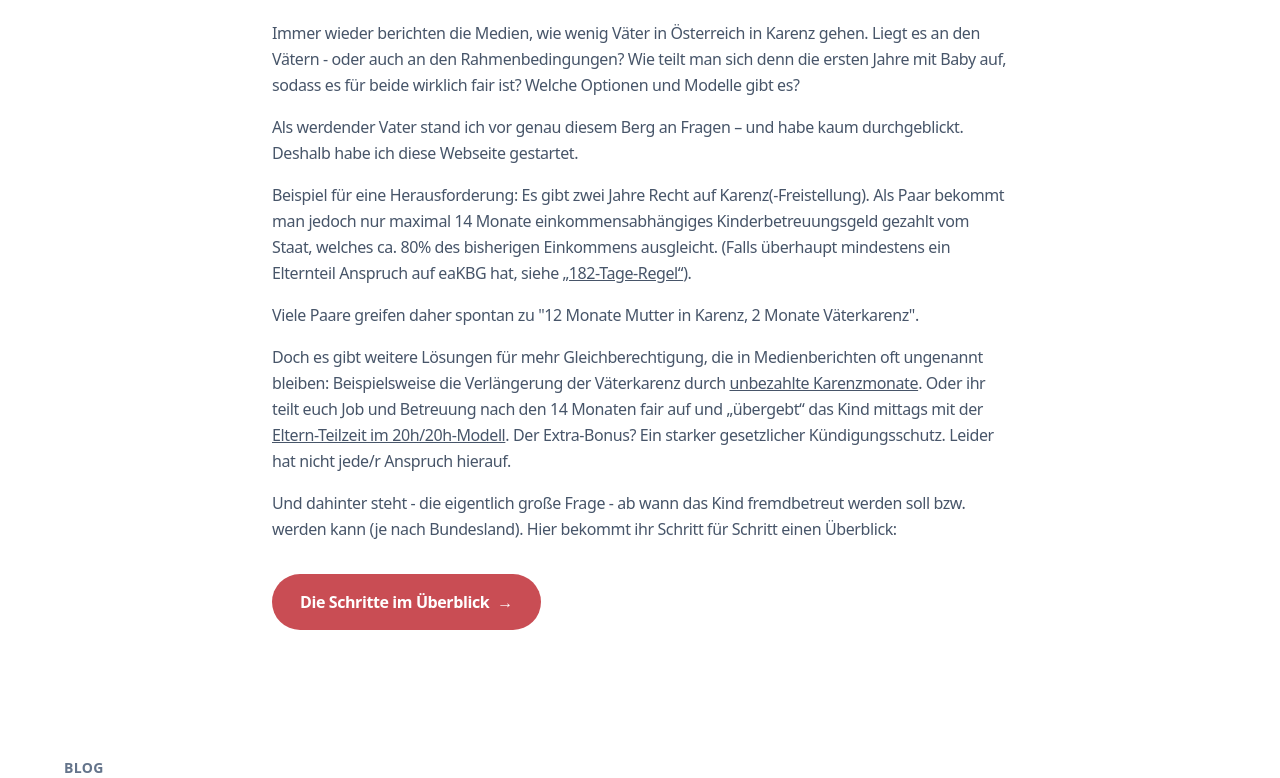
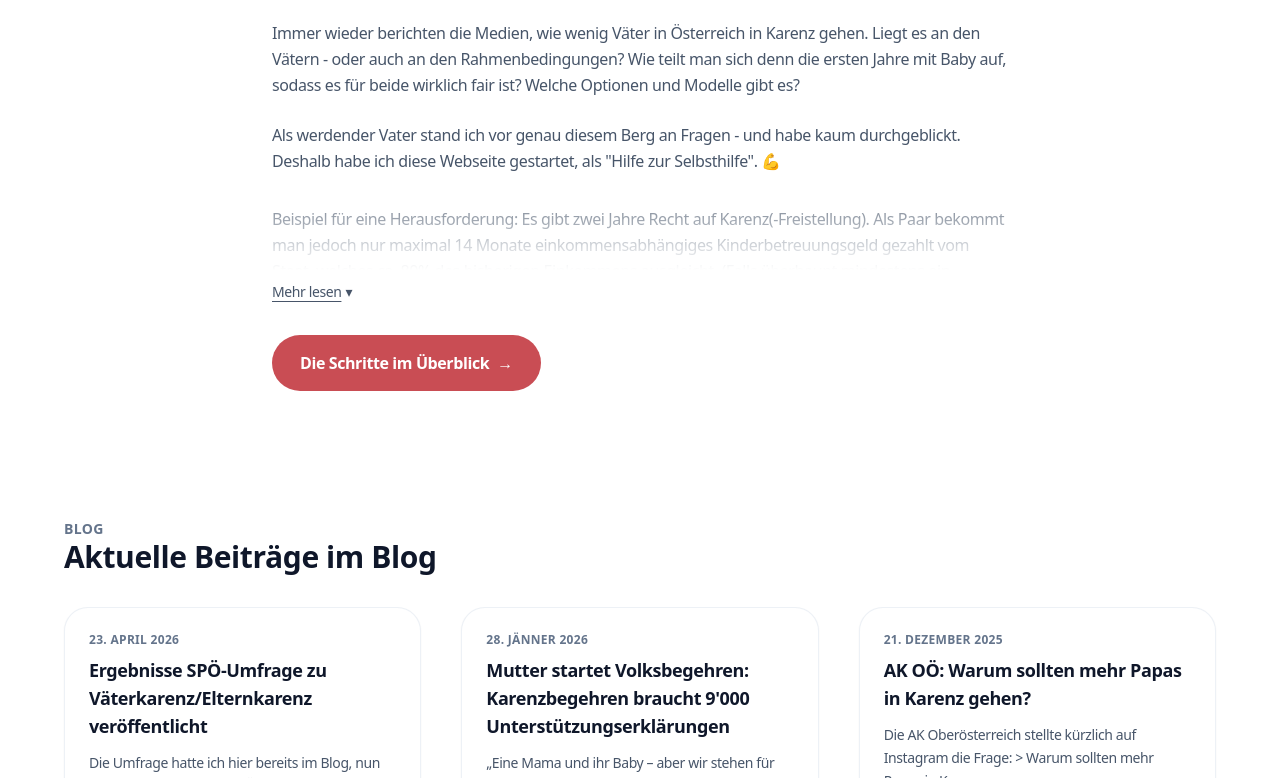
Before and after one commit to mandrasch/karenz-wizard, an Astro site: page / in a window 1280 px wide. Shown: the part 322-1100 px from the top of the page. Built offline with nearby package versions, Linux system fonts and the light colour scheme; Astro itself is replaced by a stand-in of ours; what limax would draw is missing.

Commit message:
chore: improve hero text, shorten it with fade

```diff
--- a/src/pages/index.astro
+++ b/src/pages/index.astro
@@ -43,24 +43,36 @@ const latestPosts = (await getCollection('blog'))
               Euch brummt der Kopf von der Karenzplanung?
             </h1>
 
-            <div class="mt-6 space-y-4 text-base leading-relaxed text-slate-600">
+            <div class="mt-6 text-base leading-relaxed text-slate-600">
               <p>
                 Immer wieder berichten die Medien, wie wenig Väter in Österreich in Karenz gehen.
                 Liegt es an den Vätern - oder auch an den Rahmen&shy;bedingungen? Wie teilt man sich
                 denn die ersten Jahre mit Baby auf, sodass es für beide wirklich fair ist? Welche
                 Optionen und Modelle gibt es?
               </p>
+            </div>
+            <div class="mt-6 text-base leading-relaxed text-slate-600">
               <p>
-                Als werdender Vater stand ich vor genau diesem Berg an Fragen – und habe kaum
-                durchgeblickt. Deshalb habe ich diese Webseite gestartet.
+                Als werdender Vater stand ich vor genau diesem Berg an Fragen - und habe kaum
+                durchgeblickt. Deshalb habe ich diese Webseite gestartet, als "Hilfe zur
+                Selbsthilfe". 💪
               </p>
+            </div>
+
+            <div class="mt-8" data-readmore>
+              <div
+                class="relative overflow-hidden max-h-32 transition-[max-height] duration-500 ease-in-out"
+                data-readmore-content
+              >
+                <div class="space-y-4 text-base leading-relaxed text-slate-600">
                   <p>
                     Beispiel für eine Herausforderung: Es gibt zwei Jahre Recht auf
                     Karenz(-Freistellung). Als Paar bekommt man jedoch nur maximal 14 Monate
-                einkommens&shy;abhängiges Kinderbetreuungsgeld gezahlt vom Staat, welches ca. 80%
-                des bisherigen Einkommens ausgleicht. (Falls überhaupt mindestens ein Elternteil
-                Anspruch auf eaKBG hat, siehe <a class="underline" href="/eakbg-anspruch"
-                  >„182-Tage-Regel“</a
+                    einkommens&shy;abhängiges Kinderbetreuungsgeld gezahlt vom Staat, welches ca.
+                    80% des bisherigen Einkommens ausgleicht. (Falls überhaupt mindestens ein
+                    Elternteil Anspruch auf eaKBG hat, siehe <a
+                      class="underline"
+                      href="/eakbg-anspruch">„182-Tage-Regel“</a
                     >).
                   </p>
                   <p>
@@ -68,21 +80,38 @@ const latestPosts = (await getCollection('blog'))
                     Väterkarenz".
                   </p>
                   <p>
-                Doch es gibt weitere Lösungen für mehr Gleichberechtigung, die in Medienberichten
-                oft ungenannt bleiben: Beispielsweise die Verlängerung der Väterkarenz durch <a
-                  class="underline"
-                  href="/unbezahlte-karenz">unbezahlte Karenzmonate</a
-                >. Oder ihr teilt euch Job und Betreuung nach den 14 Monaten fair auf und „übergebt“
-                das Kind mittags mit der <a href="/elternteilzeit-20-20/" class="underline"
-                  >Eltern-Teilzeit im 20h/20h-Modell</a
+                    Doch es gibt weitere Lösungen für mehr Gleichberechtigung, die in
+                    Medienberichten oft ungenannt bleiben: Beispielsweise die Verlängerung der
+                    Väterkarenz durch <a class="underline" href="/unbezahlte-karenz"
+                      >unbezahlte Karenzmonate</a
+                    >. Oder ihr teilt euch Job und Betreuung nach den 14 Monaten fair auf und
+                    „übergebt“ das Kind mittags mit der <a
+                      href="/elternteilzeit-20-20/"
+                      class="underline">Eltern-Teilzeit im 20h/20h-Modell</a
                     >. Der Extra-Bonus? Ein starker gesetzlicher Kündigungsschutz. Leider hat nicht
                     jede/r Anspruch hierauf.
                   </p>
                   <p>
                     Und dahinter steht - die eigentlich große Frage - ab wann das Kind fremdbetreut
-                werden soll bzw. werden kann (je nach Bundesland). Hier bekommt ihr Schritt für
-                Schritt einen Überblick:
+                    werden soll bzw. werden kann (je nach Bundesland).
                   </p>
+                  <p>Aber eins nach dem anderen, Schritt für Schritt:</p>
+                </div>
+                <div
+                  class="pointer-events-none absolute inset-x-0 bottom-0 h-24 bg-gradient-to-t from-white to-transparent"
+                  data-readmore-fade
+                >
+                </div>
+              </div>
+              <button
+                type="button"
+                aria-expanded="false"
+                class="mt-3 inline-flex cursor-pointer items-baseline bg-transparent p-0 text-sm text-slate-600 transition-opacity hover:text-slate-900 aria-expanded:pointer-events-none aria-expanded:opacity-0"
+                data-readmore-toggle
+              >
+                <span class="underline underline-offset-4">Mehr lesen</span>
+                <span aria-hidden="true" class="ml-1 inline-block no-underline">▾</span>
+              </button>
             </div>
 
             <div class="mt-8 flex justify-center lg:justify-start">
@@ -94,6 +123,22 @@ const latestPosts = (await getCollection('blog'))
                 <span aria-hidden="true">→</span>
               </a>
             </div>
+
+            <script>
+              const root = document.querySelector('[data-readmore]');
+              if (root) {
+                const content = root.querySelector('[data-readmore-content]') as HTMLElement;
+                const fade = root.querySelector('[data-readmore-fade]') as HTMLElement;
+                const toggle = root.querySelector('[data-readmore-toggle]') as HTMLButtonElement;
+                content.classList.remove('max-h-32');
+                content.style.maxHeight = '4rem';
+                toggle?.addEventListener('click', () => {
+                  toggle.setAttribute('aria-expanded', 'true');
+                  content.style.maxHeight = content.scrollHeight + 'px';
+                  fade.classList.add('hidden');
+                });
+              }
+            </script>
           </div>
         </div>
       </div>
```
Lines whose indentation alone changed are shown as unchanged.
